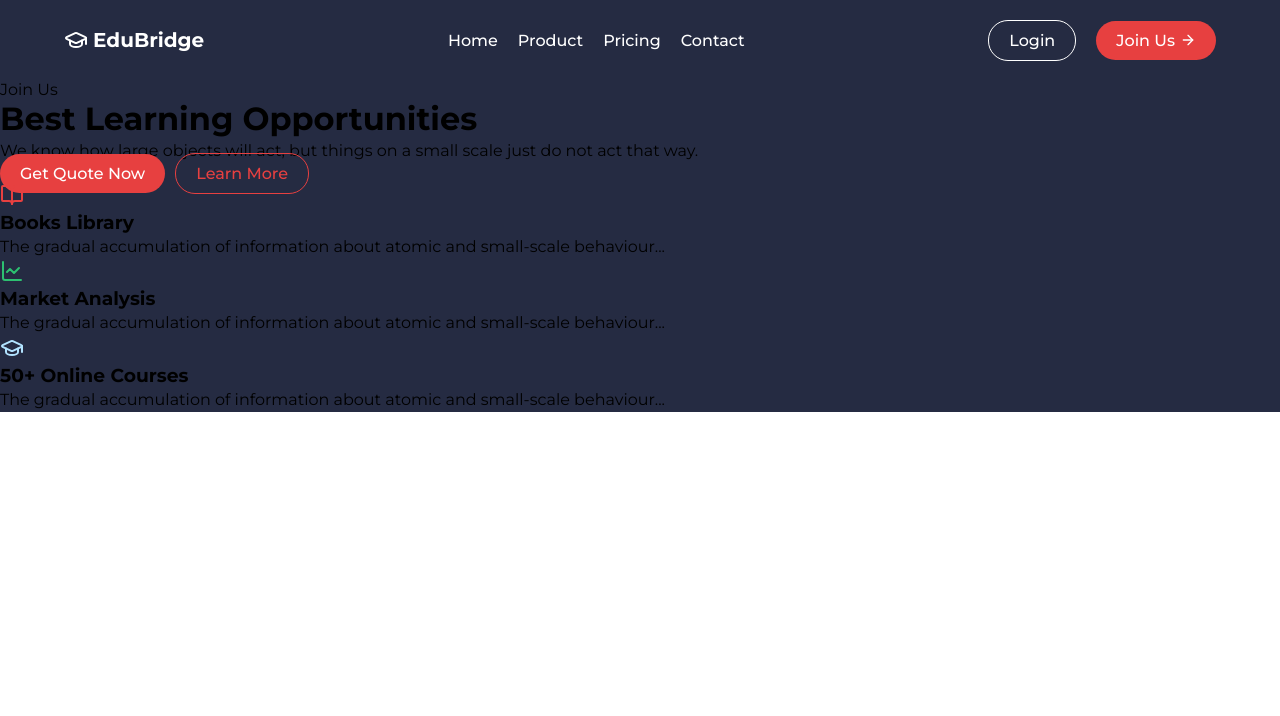
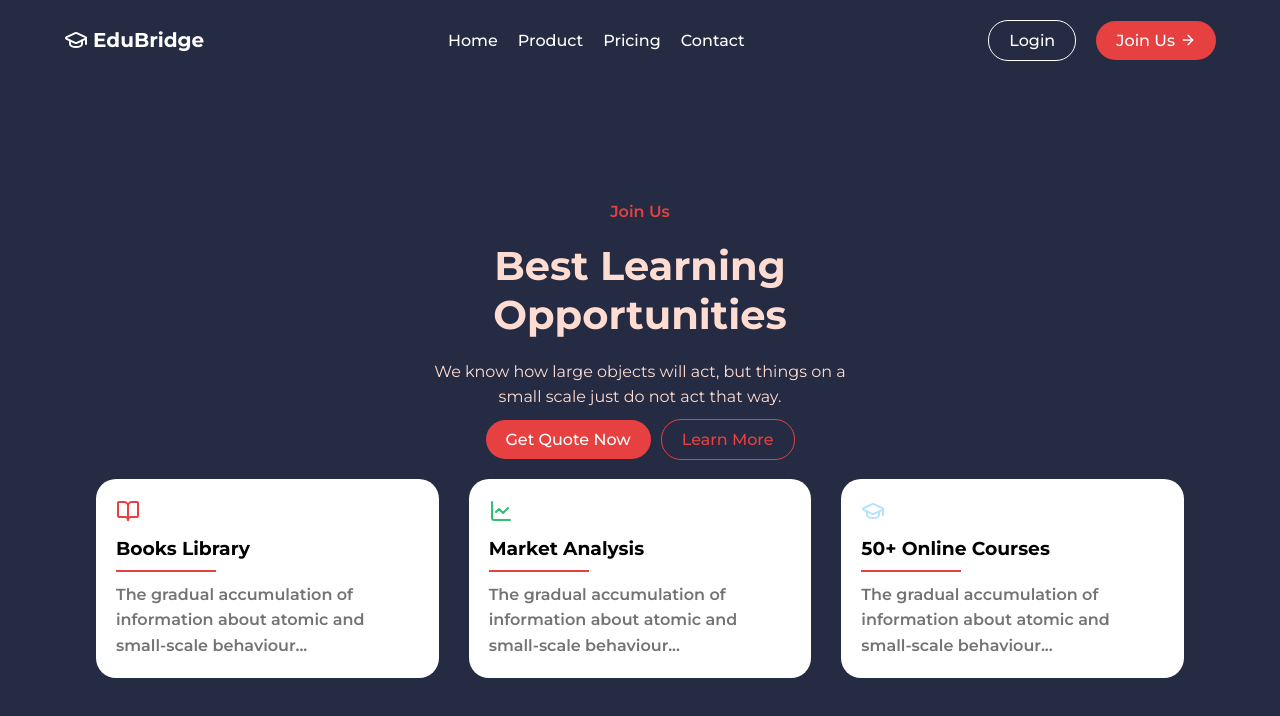
Before and after one commit to RTHILAA/EDUBRIDGE, a React (Create React App) app: page / in a window 1280 px wide. Shown: the top 716 px of the page. Built offline with nearby package versions, Linux system fonts and the light colour scheme.

Commit message:
Update App styles

```diff
--- a/src/App.css
+++ b/src/App.css
@@ -117,38 +117,43 @@ p {
 /* START HOME */
 .container {
   background-color: var(--dark-blue);
+  height: 90vh;
+  display: flex;
+  flex-direction: column;
+  justify-content: center;
+  align-items: center;
 }
 
-.content {
+.content-header {
   width: 450px;
-  height: 90vh;
   text-align: center;
   display: flex;
   flex-direction: column;
-  justify-content: center;
+  align-items: center;
   gap: 20px;
-  margin: auto;
-  color: white;
-
 }
 
-.content span {
+.content-header span {
   color: var(--red);
   font-weight: 600;
 }
 
-.content h1 {
+.content-header h1 {
   color: var(--light-pink);
   font-size: 40px;
 }
 
-.content p {
+.content-header p {
   color: var(--light-pink);
 }
 
 .btn-quote-learn a {
   text-decoration: none;
   font-weight: 500;
+}
+
+.btn-quote-learn {
+ margin-bottom: 30px;
 }
 
 .btn-quote {
@@ -166,4 +171,33 @@ p {
   border: 1px solid var(--red);
   color: var(--red);
 }
+
+/* START CARDS */
+.content-cards {
+  display: flex;
+  justify-content: space-between;
+  width: 85%;
+  gap: 30px;
+}
+
+.card {
+  display: flex;
+  flex-direction: column;
+  gap: 10px;
+  padding: 20px;
+  background-color: white;
+  border-radius: 20px;
+}
+
+.card p {
+  color: var(--light-gray);
+  font-weight: 600;
+}
+
+.red-line {
+  width: 100px;
+  height: 2px;
+  background-color: var(--red);
+}
+/* END CARDS */
 /* END HOME */
```
